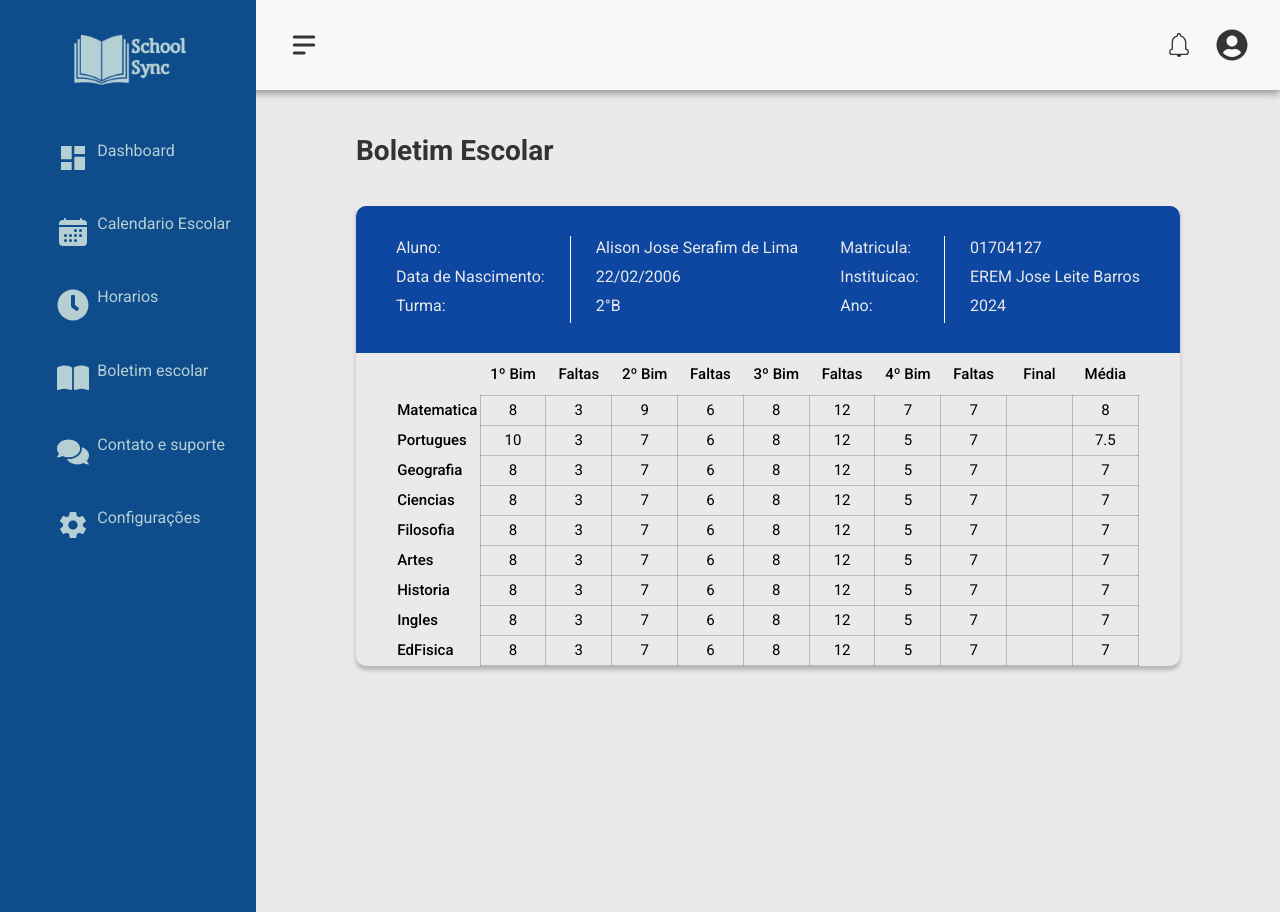
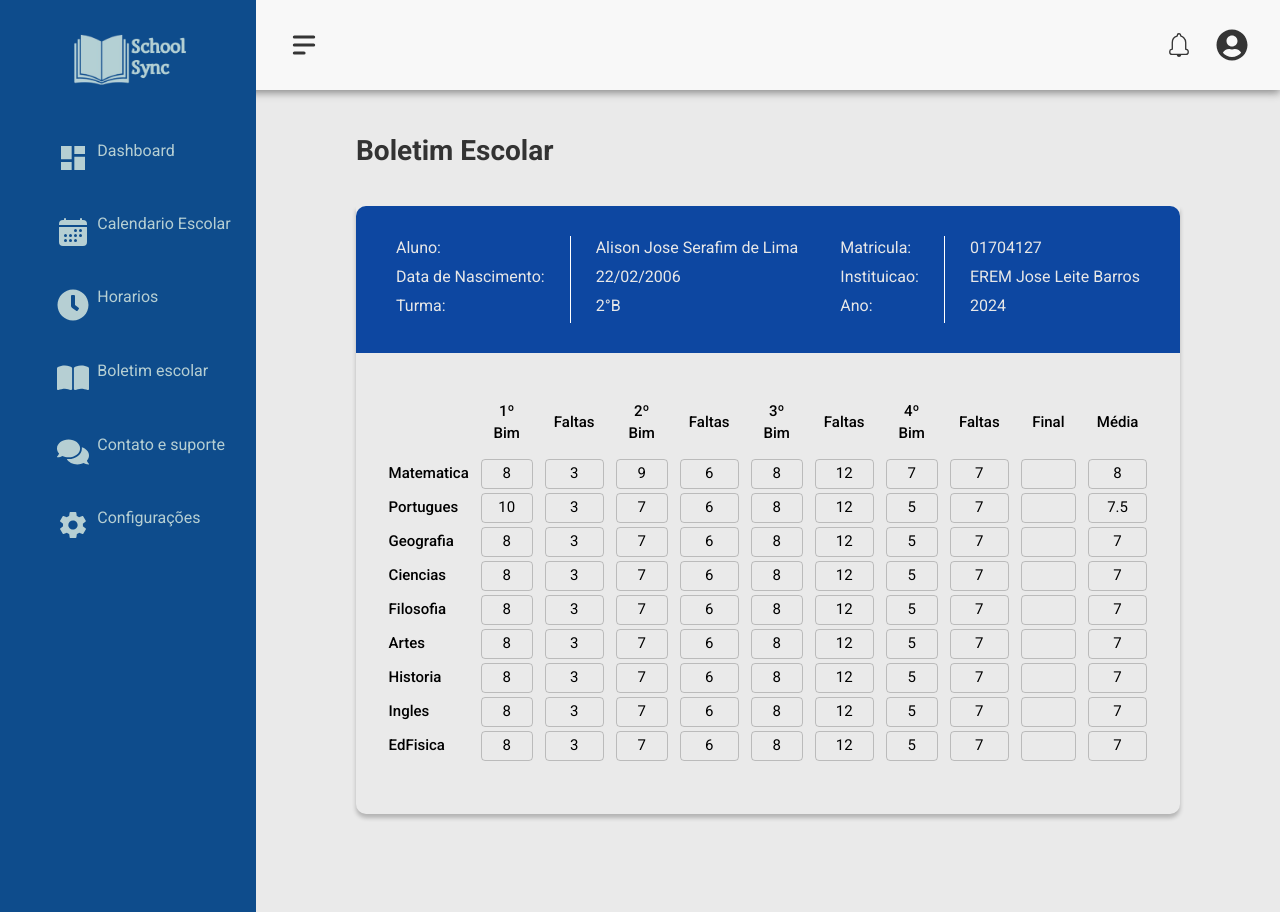
Before and after one commit to Alisonjs0/SchoolSync, a Next.js app: page /pages/boletimEscolar in a window 1280 px wide. Built offline with nearby package versions, Linux system fonts and the light colour scheme.

Commit message:
ajuste no tamanho dos campos da tabela

```diff
--- a/app/pages/boletimEscolar/boletim.css
+++ b/app/pages/boletimEscolar/boletim.css
@@ -44,13 +44,17 @@
   }
 
   .forms {
-    width: 90%;
+    width: 95%;
     margin: auto;
     margin-bottom: 10%;
     padding: 4% 0 6% 0;
-    border-spacing: 8px 4px;
+    border-collapse: separate;
+    border-spacing: 6px 4px;
   }
 
+  .forms:nth-child(2) {
+    border-spacing: 12px 4px;
+  }
 
   thead th {
     padding: 10px 5px;
@@ -59,12 +63,15 @@
     text-align: center;
   }
 
+  thead tr {
+    padding-right: 200px;
+  }
+
   tbody td {
-    width: 64px;
+    width: 68px;
     height: 30px;
     text-align: center;
     border-radius: 4px;
-    gap: 20px;
   }
 
 .corpo tr td {
--- a/app/pages/boletimEscolar/page.jsx
+++ b/app/pages/boletimEscolar/page.jsx
@@ -137,8 +137,7 @@ const BoletimEscolar = () => {
             <table className="forms">
               <thead>
                 <tr>
-                  <th>
-                  </th>
+                  <th></th>
                   <th>1º Bim</th>
                   <th>Faltas</th>
                   <th>2º Bim</th>
```
